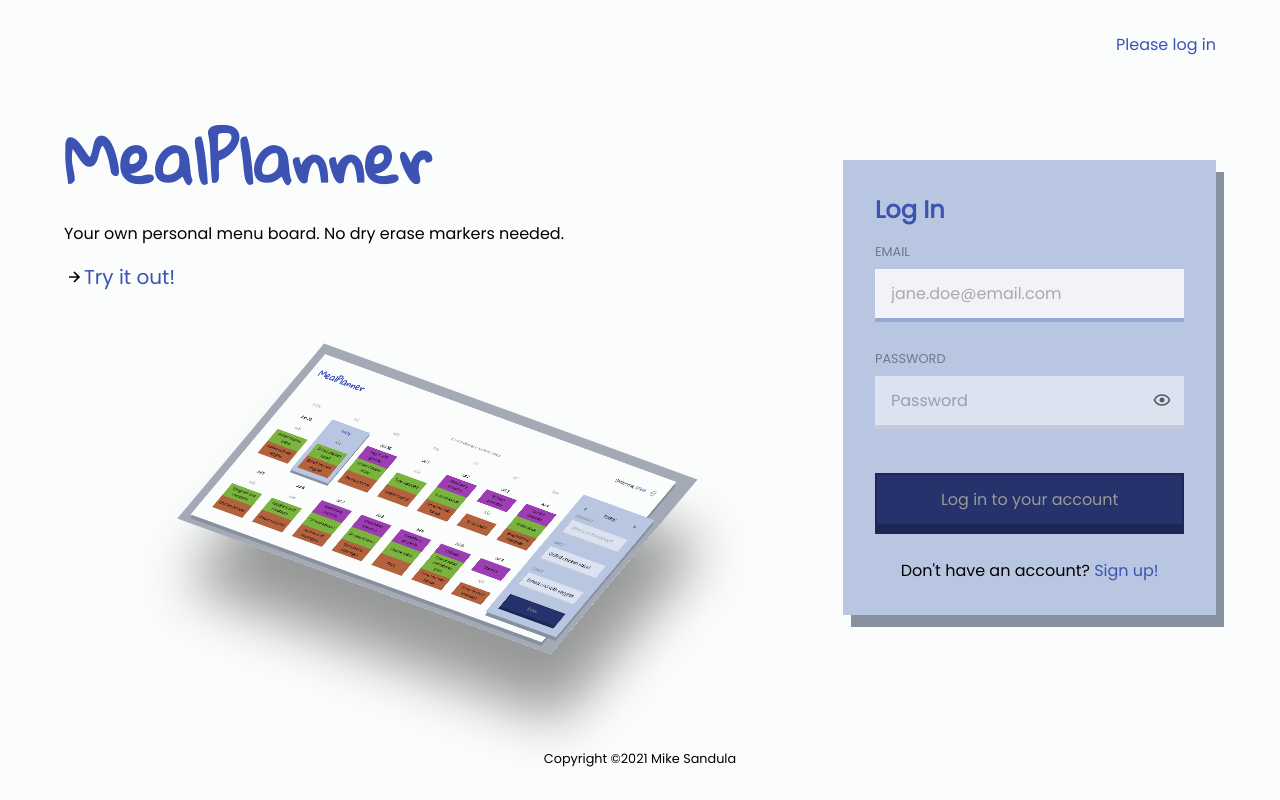
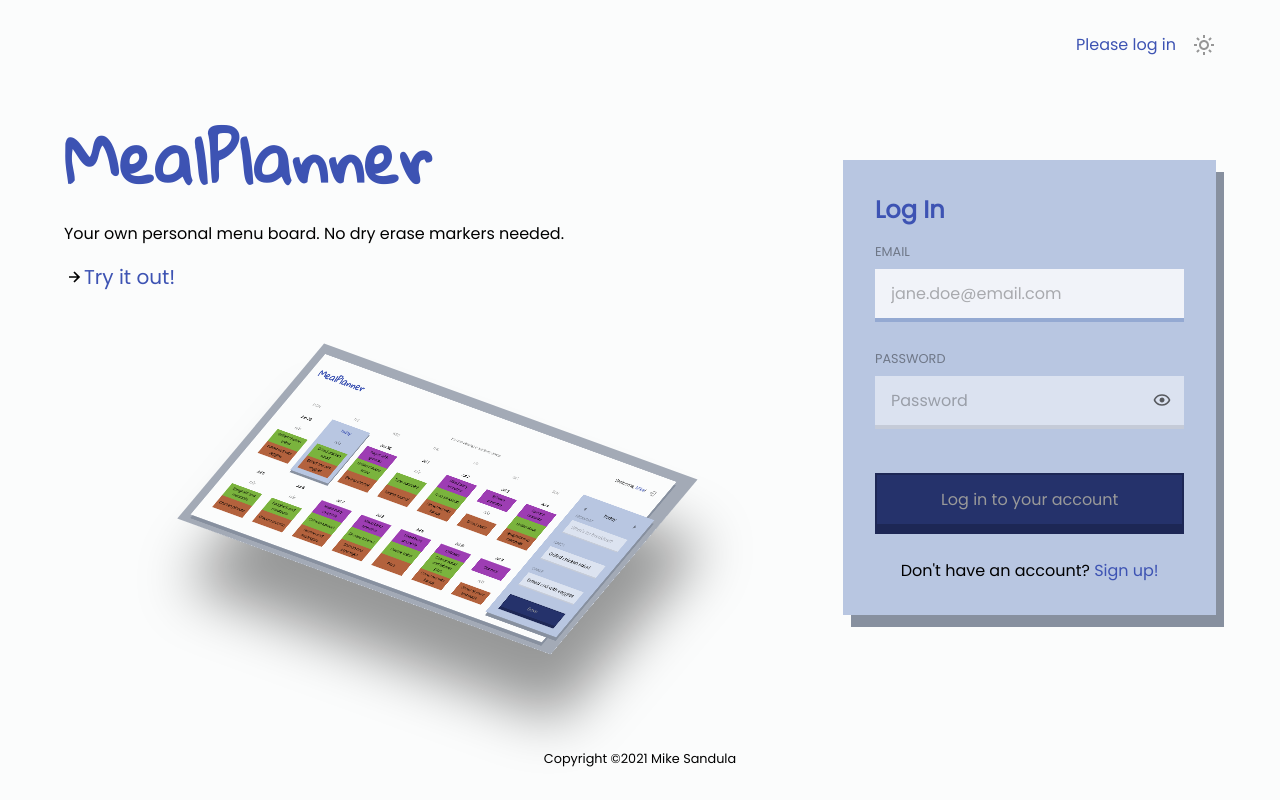
Before and after one commit to msandula12/meal-planner-client, a React (Create React App) app: page / in a window 1280 px wide. Built offline with nearby package versions, Linux system fonts and the light colour scheme; no server answers.

Commit message:
feat: use DarkModeToggle

```diff
--- a/src/components/Header/Header.tsx
+++ b/src/components/Header/Header.tsx
@@ -5,6 +5,8 @@ import { BiLogOut } from 'react-icons/bi';
 import { deleteUserToken } from 'api/users';
 import { Routes } from 'constants/enums';
 import { changeUser, selectCurrentUser } from 'redux/reducers/userSlice';
+
+import DarkModeToggle from 'components/DarkModeToggle/DarkModeToggle';
 
 import './Header.scss';
 
@@ -58,6 +60,7 @@ function Header({ goToLogIn }: Props) {
               </span>
             </>
           )}
+          <DarkModeToggle />
         </span>
       </nav>
     </header>
```
